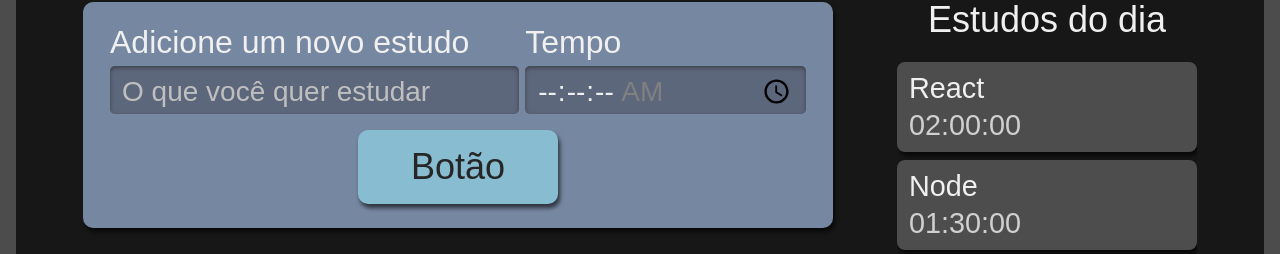
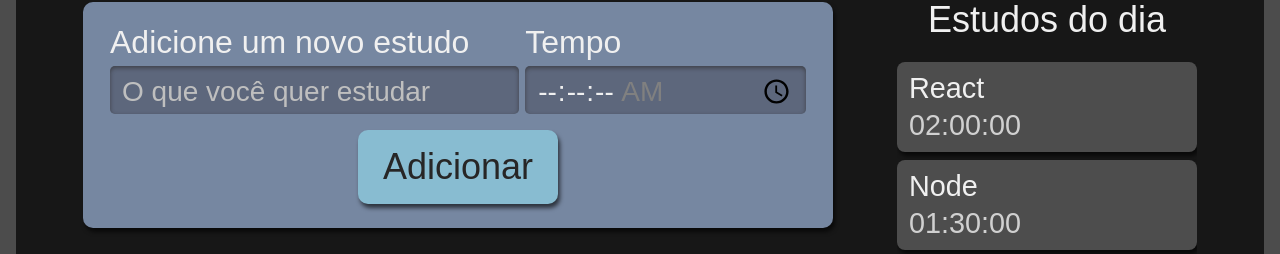
Before and after one commit to candinhojr/pomodoro-studies, a React (Create React App) app: page / in a window 1280 px wide. Shown: the part 270-524 px from the top of the page. Built offline with nearby package versions, Linux system fonts and the light colour scheme.

Commit message:
list refactoring

```diff
--- a/src/components/Button/index.tsx
+++ b/src/components/Button/index.tsx
@@ -3,7 +3,7 @@ import style from "./Button.module.scss";
 
 class Button extends React.Component {
   render() {
-    return <button className={style.button}>Botão</button>;
+    return <button className={style.button}>{this.props.children}</button>;
   }
 }
 
--- a/src/components/Form/index.tsx
+++ b/src/components/Form/index.tsx
@@ -28,7 +28,7 @@ class Form extends React.Component {
             required
           />
         </div>
-        <Button />
+        <Button>Adicionar</Button>
       </form>
     );
   }
--- /dev/null
+++ b/src/components/List/Item/index.tsx
@@ -0,0 +1,10 @@
+import style from "../List.module.scss";
+
+export default function Item({ task, time }: { task: string; time: string }) {
+  return (
+    <li className={style.item}>
+      <h3>{task}</h3>
+      <span>{time}</span>
+    </li>
+  );
+}
--- a/src/components/List/index.tsx
+++ b/src/components/List/index.tsx
@@ -1,4 +1,5 @@
 import React from "react";
+import Item from "./Item";
 import style from "./List.module.scss";
 
 function List() {
@@ -18,10 +19,7 @@ function List() {
       <h2>Estudos do dia</h2>
       <ul>
         {tasks.map((item, index) => (
-          <li key={index} className={style.item}>
-            <h3>{item.task}</h3>
-            <span>{item.time}</span>
-          </li>
+          <Item key={index} {...item} />
         ))}
       </ul>
     </aside>
```
